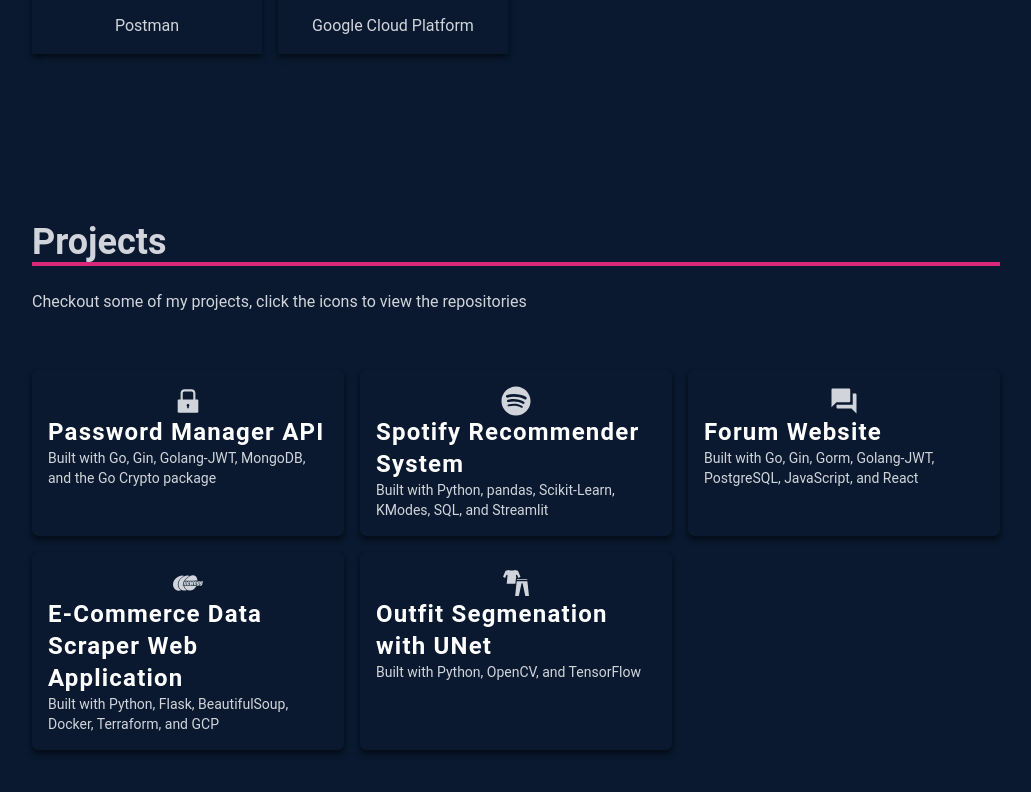
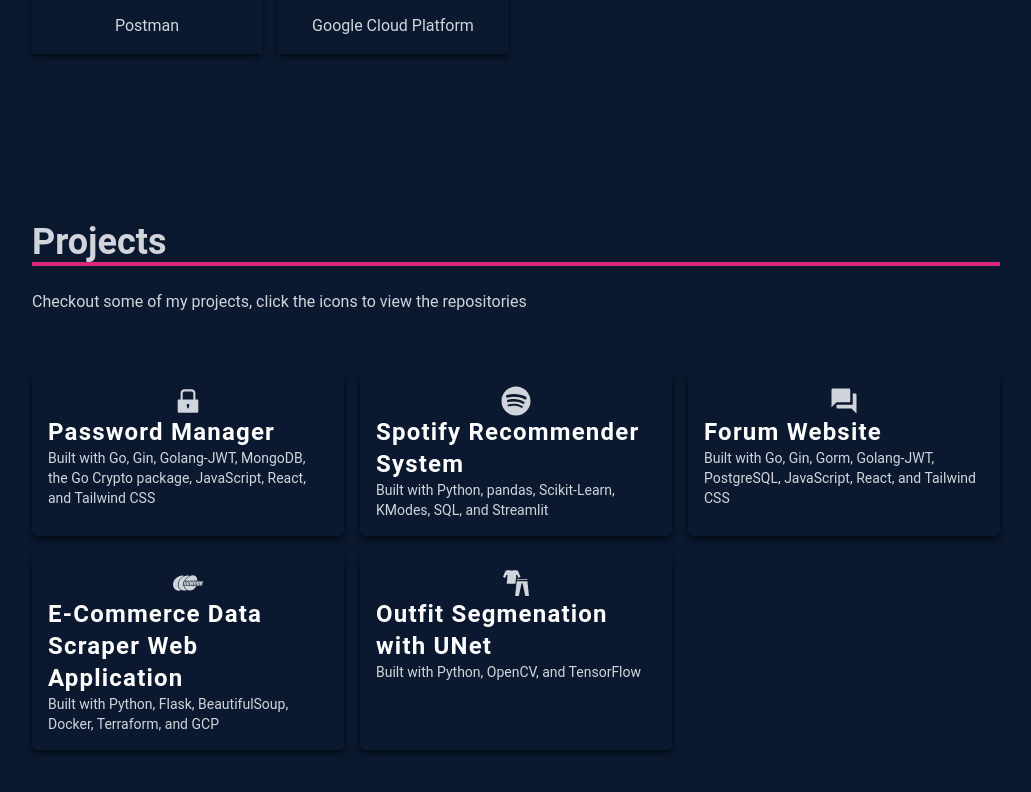
Before and after one commit to moeb15/portfolio, a React (Create React App) app: page / in a window 1280 px wide. Shown: the part 2014-2806 px from the top of the page, without its empty margins (124-1155 px from the left). Built offline with nearby package versions, Linux system fonts and the light colour scheme; the HTML template or start-up script is replaced by a standard one.

Commit message:
updated projects

```diff
--- a/src/components/Projects.js
+++ b/src/components/Projects.js
@@ -18,9 +18,9 @@
                                 <AiFillLock className="mx-auto" size={30}/>
                             </a>
                             <span className="text-2xl font-bold text-white tracking-wider">
-                                Password Manager API
+                                Password Manager
                             </span>
-                            <p className="text-sm">Built with Go, Gin, Golang-JWT, MongoDB, and the Go Crypto package</p>
+                            <p className="text-sm">Built with Go, Gin, Golang-JWT, MongoDB, the Go Crypto package, JavaScript, React, and Tailwind CSS</p>
                         </div>
 
                         <div className="shadow-md shadow-[#040c16] rounded-md hover:bg-green-700 duration-500 p-4  w-full">
@@ -40,7 +40,7 @@
                             <span className="text-2xl font-bold text-white tracking-wider">
                                 Forum Website
                             </span>
-                            <p className="text-sm">Built with Go, Gin, Gorm, Golang-JWT, PostgreSQL, JavaScript, and React</p>
+                            <p className="text-sm">Built with Go, Gin, Gorm, Golang-JWT, PostgreSQL, JavaScript, React, and Tailwind CSS</p>
                         </div>
 
                         <div className="shadow-md shadow-[#040c16] rounded-md hover:bg-orange-600 duration-500 p-4 w-full">
```
